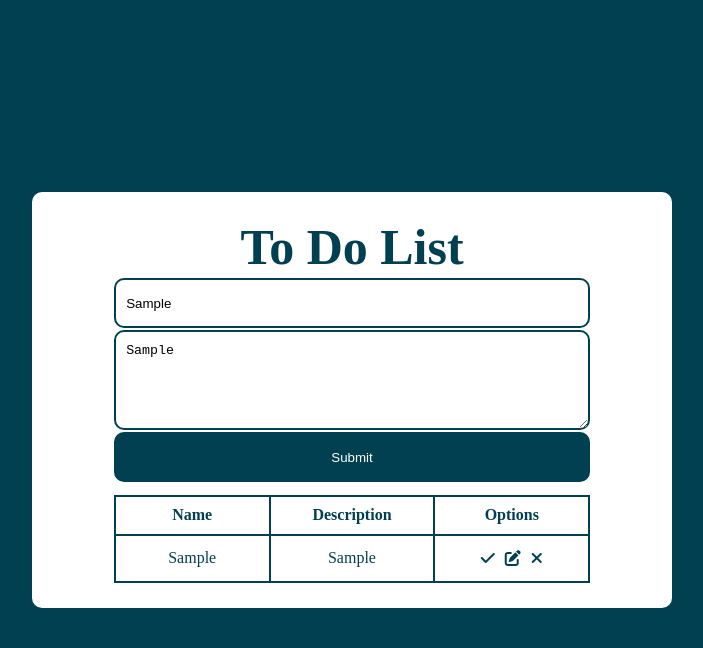
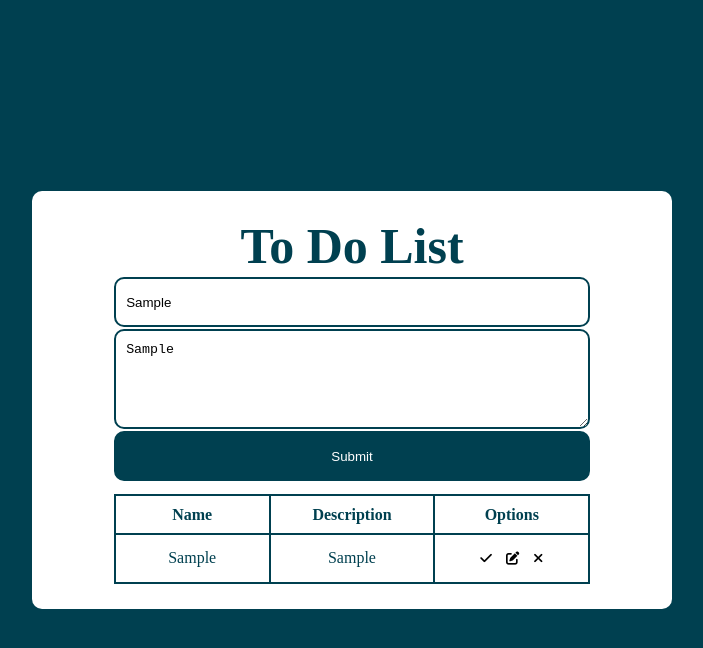
Before and after one commit to paulchristianlabor/javascript-practice, a plain HTML site: page to-do-list-javascript/index.html in a window 1280 px wide. Both pictures are taken after typing "Sample", "Sample" into the empty fields and a click on the button "Submit". Shown: the whole page, without its empty margins (288-991 px from the left). Drawn offline with Linux system fonts and the light colour scheme.

Commit message:
adding elements

```diff
--- a/to-do-list-javascript/index.html
+++ b/to-do-list-javascript/index.html
@@ -10,21 +10,18 @@
 </head>
 <body>
     <section class="container">
-        <div class="form-container">
+        <form class="form-container" id="myForm">
             <h1>To Do List</h1>
             <input type="text" id="toDoListName" class="input-text" placeholder="Add To Do List Name" required>
             <textarea id="toDoListDescription" placeholder="Add To Do List Description" required></textarea>
-            <button class="button-submit" onclick="submit()">Submit</button>
-        </div>
+            <button type="submit" class="button-submit">Submit</button>
+        </form>
         <div class="list-container">
-            <table>
+            <table id="tableContainer">
                 <tr>
                     <th>Name</th>
                     <th>Description</th>
                     <th>Options</th>
-                </tr>
-                <tr id="toDoListContainer">
-
                 </tr>
             </table>
         </div>
--- a/to-do-list-javascript/script.js
+++ b/to-do-list-javascript/script.js
@@ -1,16 +1,78 @@
-function submit(){
+const todoList = []
+
+// On Submit Codes
+document.getElementById("myForm").onsubmit = function(event){
+    submit(event)
+}
+
+function submit(event){
+
+    event.preventDefault()
+
+
     let toDoListName = document.getElementById('toDoListName').value
     let toDoListDescription = document.getElementById('toDoListDescription').value
+    const id = todoList.length + 1
+    const todoItem = {
+        id: id,
+        name: toDoListName,
+        description: toDoListName
+    }
+    console.log(todoItem)
+    let listTr = document.createElement("tr")
 
-    let listName = document.createElement("td")
-    listName.innerHTML = toDoListName
-    document.getElementById('toDoListContainer').appendChild(listName)
+    let nameTd = document.createElement("td")
+    let descriptionTd = document.createElement("td")
+    let optionsTd = document.createElement("td")
 
-    let listDescription = document.createElement("td")
-    listDescription.innerHTML = toDoListDescription
-    document.getElementById('toDoListContainer').appendChild(listDescription)
+    let buttonDone = document.createElement("button")
+    buttonDone.attributes.id = "btnDone"
+    buttonDone.classList.add("options-button")
+    buttonDone.attributes.type = "button"
 
-    let listOption = document.createElement("td")
-    listOption.innerHTML = '<i class="fa-solid fa-check" title="Done"></i><i class="fa-solid fa-pen-to-square" title="Edit"></i><i class="fa-solid fa-xmark" title="Delete"></i>'
-    document.getElementById('toDoListContainer').appendChild(listOption)
+    let buttonEdit = document.createElement("button")
+    buttonEdit.classList.add("options-button")
+    buttonEdit.attributes.type = "button"
+
+    let buttonDelete = document.createElement("button")
+    buttonDelete.classList.add("options-button")
+    buttonDelete.attributes.type = "button"
+
+    let optionsTdDone = document.createElement("i")
+    optionsTdDone.classList.add("fa-solid")
+    optionsTdDone.classList.add("fa-check")
+    optionsTdDone.attributes.title = "Done"
+
+    let optionsTdEdit = document.createElement("i")
+    optionsTdEdit.classList.add("fa-solid")
+    optionsTdEdit.classList.add("fa-pen-to-square")
+    optionsTdEdit.attributes.title = "Edit"
+
+    let optionsTdDelete = document.createElement("i")
+    optionsTdDelete.classList.add("fa-solid")
+    optionsTdDelete.classList.add("fa-xmark")
+    optionsTdDelete.attributes.title = "Delete"
+
+    nameTd.innerHTML = toDoListName
+    descriptionTd.innerHTML = toDoListDescription
+
+    listTr.appendChild(nameTd)
+    listTr.appendChild(descriptionTd)
+    listTr.appendChild(optionsTd)
+
+    optionsTd.appendChild(buttonDone)
+    optionsTd.appendChild(buttonEdit)
+    optionsTd.appendChild(buttonDelete)
+
+    buttonDone.appendChild(optionsTdDone)
+    buttonEdit.appendChild(optionsTdEdit)
+    buttonDelete.appendChild(optionsTdDelete)
+
+    document.getElementById('tableContainer').appendChild(listTr)
+    todoList.push(todoItem)
+    console.log("todo list update: ", todoList)
 }
+
+function markAsDone(){
+    // if
+}
--- a/to-do-list-javascript/style.css
+++ b/to-do-list-javascript/style.css
@@ -98,6 +98,11 @@ th , td{
     padding: 2%;
     min-width: 70px;
 }
+.options-button{
+    margin: 2px;
+    background-color: #fff;
+    border: none;
+}
 .fa-solid{
     padding: 5px;
     border-radius: 5px;
```
Also changed, not shown: simple-form-javascript/style.css (+3 -4 lines).
